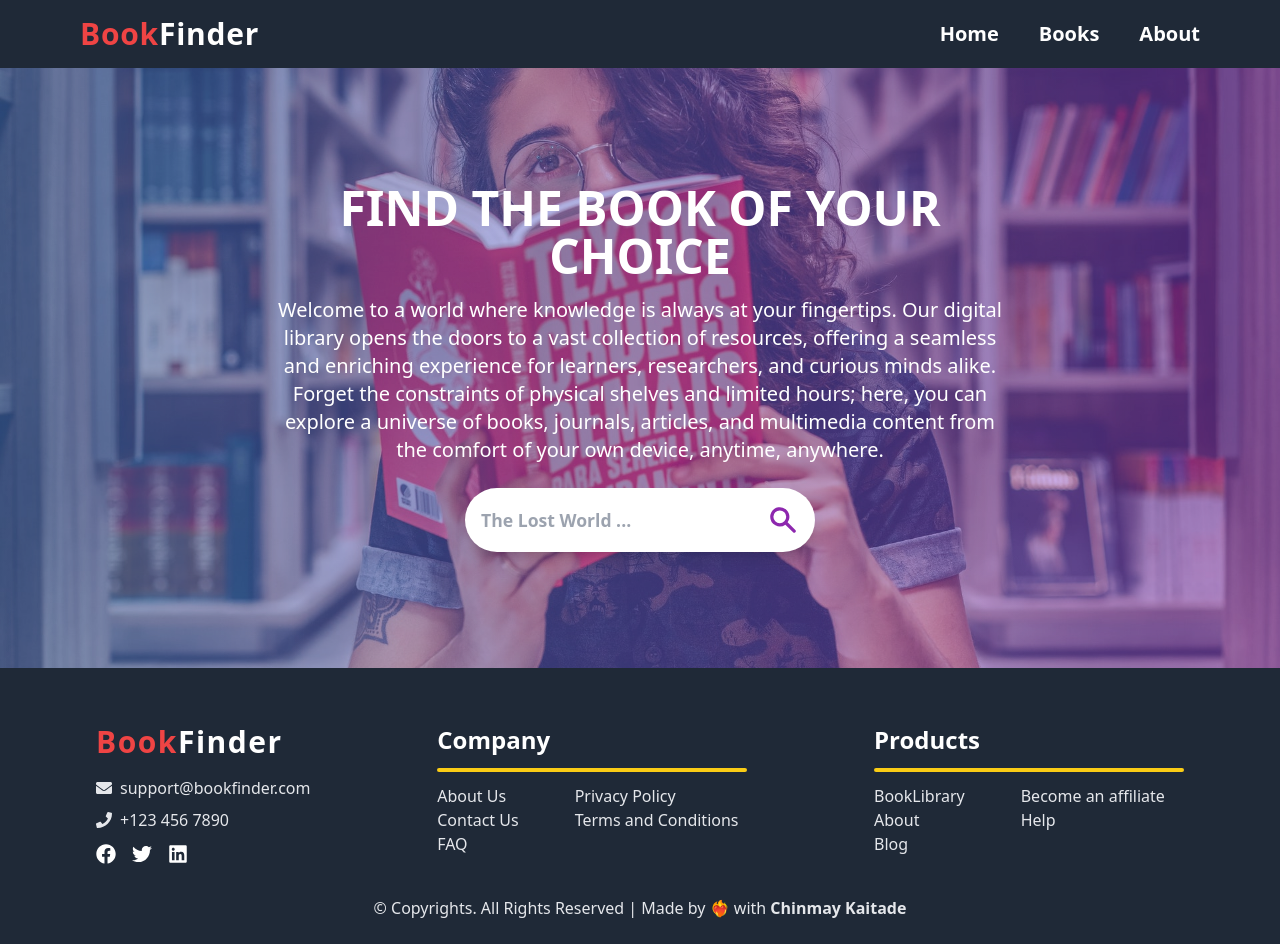
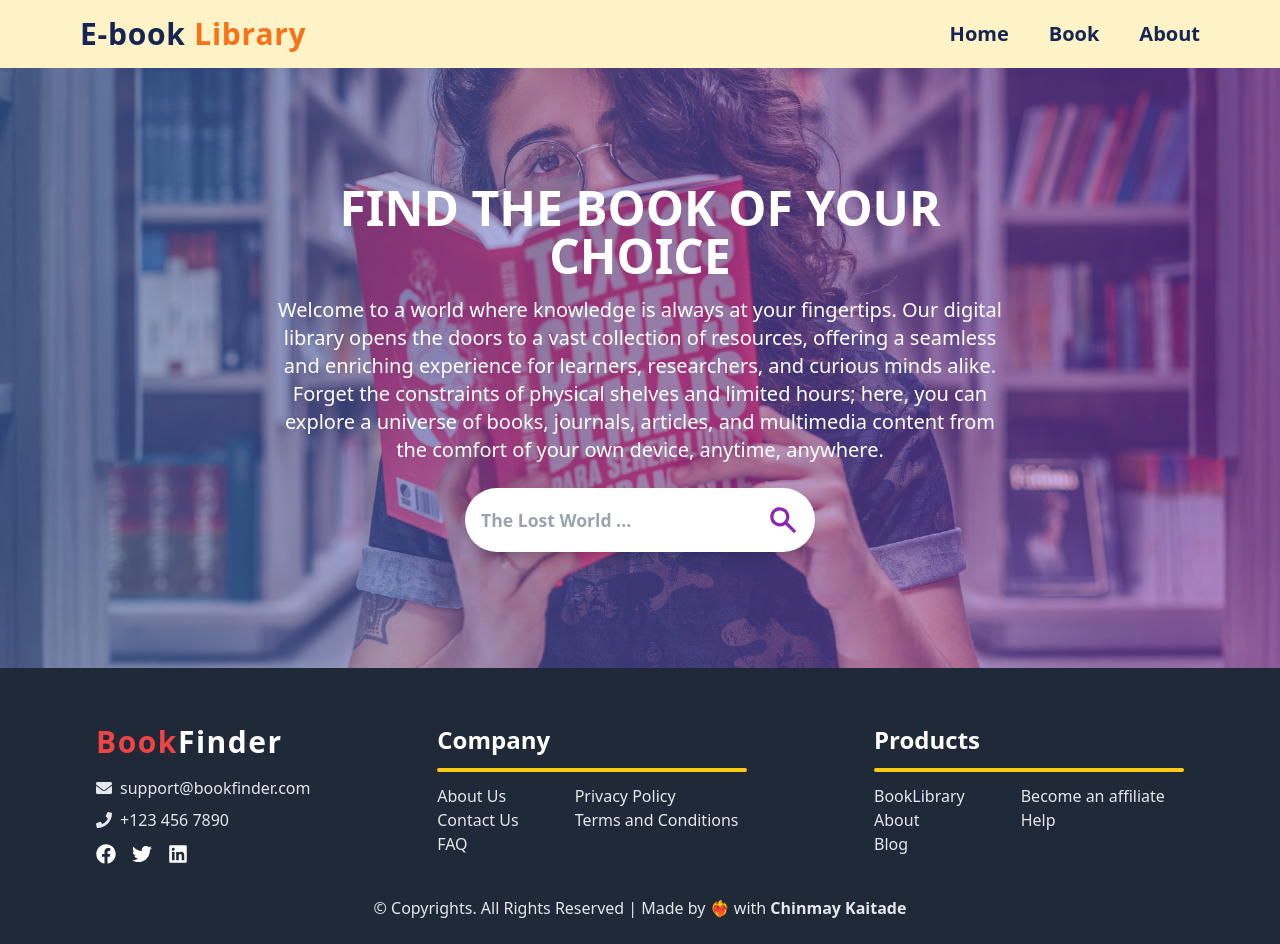
Before and after one commit to Saranshverma234/E-book_Library, a React (Vite) app: page / in a window 1280 px wide. Built offline with nearby package versions, Linux system fonts and the light colour scheme; no server answers.

Commit message:
header section done

```diff
--- a/src/components/Navbar/Navbar.jsx
+++ b/src/components/Navbar/Navbar.jsx
@@ -17,10 +17,10 @@ const Navbar = () => {
   };
 
   return (
-    <nav className="flex justify-between items-center p-4 py-4 px-20 bg-gray-800 text-white shadow-lg">
+    <nav className="flex justify-between items-center p-4 py-4 px-20 bg-amber-100 text-white shadow-lg">
        {/* Logo and title linking to the home page */}
       <Link to="/" className="text-3xl font-bold tracking-wide">
-        <span className="text-red-500">Book</span>Finder
+        <span className="text-blue-950">E-book</span> <span className="text-orange-500">Library</span>
       </Link>
 
       <div className="md:hidden">
@@ -41,22 +41,24 @@ const Navbar = () => {
           to="/"
           className="hover:text-plainpurple transition-all font-semibold text-xl"
           onClick={handleLinkClick}
-        >
-          Home
+        ><span className="text-blue-950">
+          Home</span>
         </Link>
         <Link
           to="/books"
           className="hover:text-plainpurple transition-all font-semibold text-xl mr-4"
           onClick={handleLinkClick}
         >
-          Books
+         <span className="text-blue-950">
+         Book</span>
         </Link>
         <Link
           to="/about"
           className="hover:text-plainpurple transition-all font-semibold text-xl"
           onClick={handleLinkClick}
         >
-          About
+          <span className="text-blue-950">
+          About</span>
         </Link>
       </div>
 
@@ -80,14 +82,16 @@ const Navbar = () => {
                 className="text-white hover:text-plainpurple font-semibold text-xl"
                 onClick={handleLinkClick}
               >
-                Home
+               <span className="text-black">
+               Home</span>
               </Link>
               <Link
                 to="/about"
                 className="text-white hover:text-plainpurple font-semibold text-xl"
                 onClick={handleLinkClick}
               >
-                About
+                <span className="text-black">
+                About</span>
               </Link>
             </nav>
           </div>
```
Also changed, not shown: 1 other file (tests, documents, lock files or other folders).
